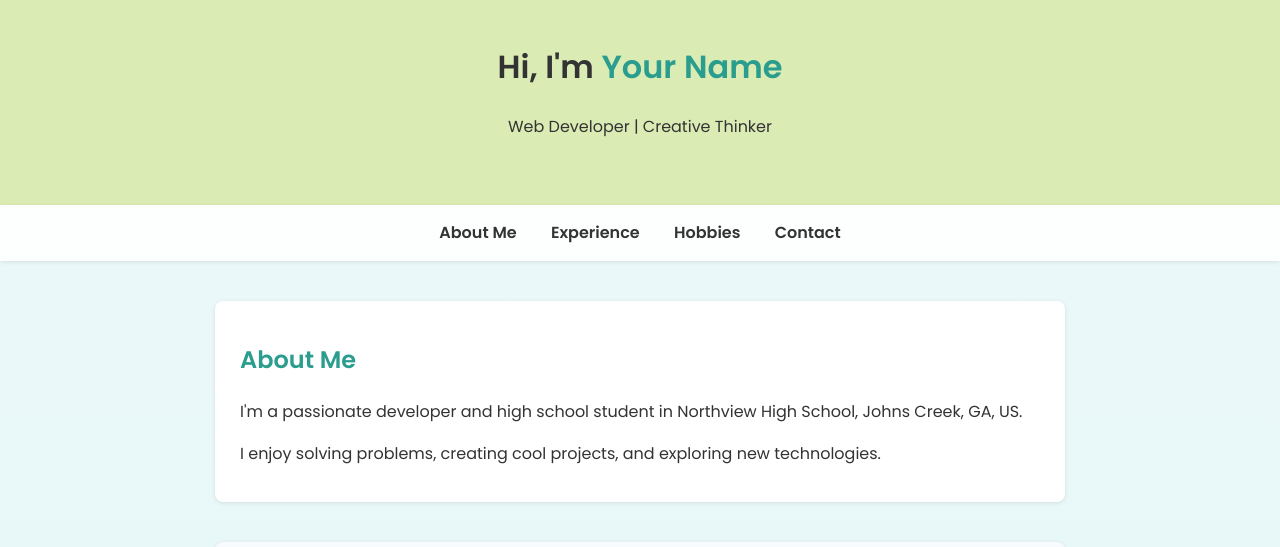
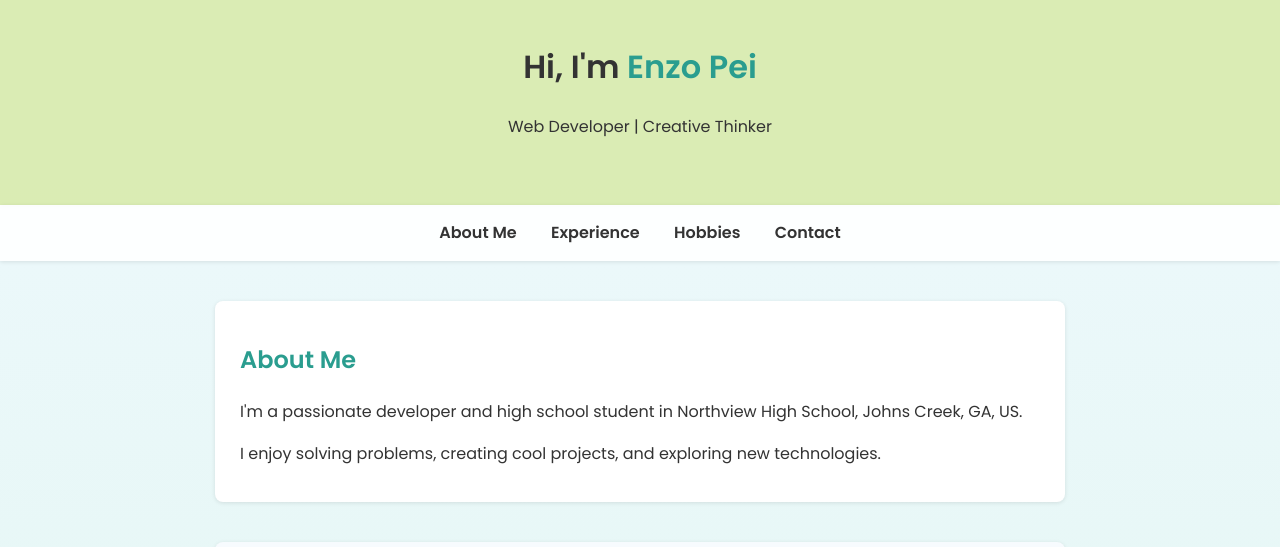
Before and after one commit to EnzoPie314/EnzoPie314, a plain HTML site: page index.html in a window 1280 px wide. Shown: the part 179-726 px from the top of the page. Drawn offline with Linux system fonts and the light colour scheme; a script that the page names is missing.

Commit message:
Update index.html

```diff
--- a/index.html
+++ b/index.html
@@ -13,7 +13,7 @@
     <div class="profile">
       <img src="photo.png" alt="Your Photo">
     </div>
-    <h1 id="title">Hi, I'm <span>Your Name</span></h1>
+    <h1 id="title">Hi, I'm <span>Enzo Pei</span></h1>
     <p id="tagline">Web Developer | Creative Thinker</p>
   </header>
 
```
